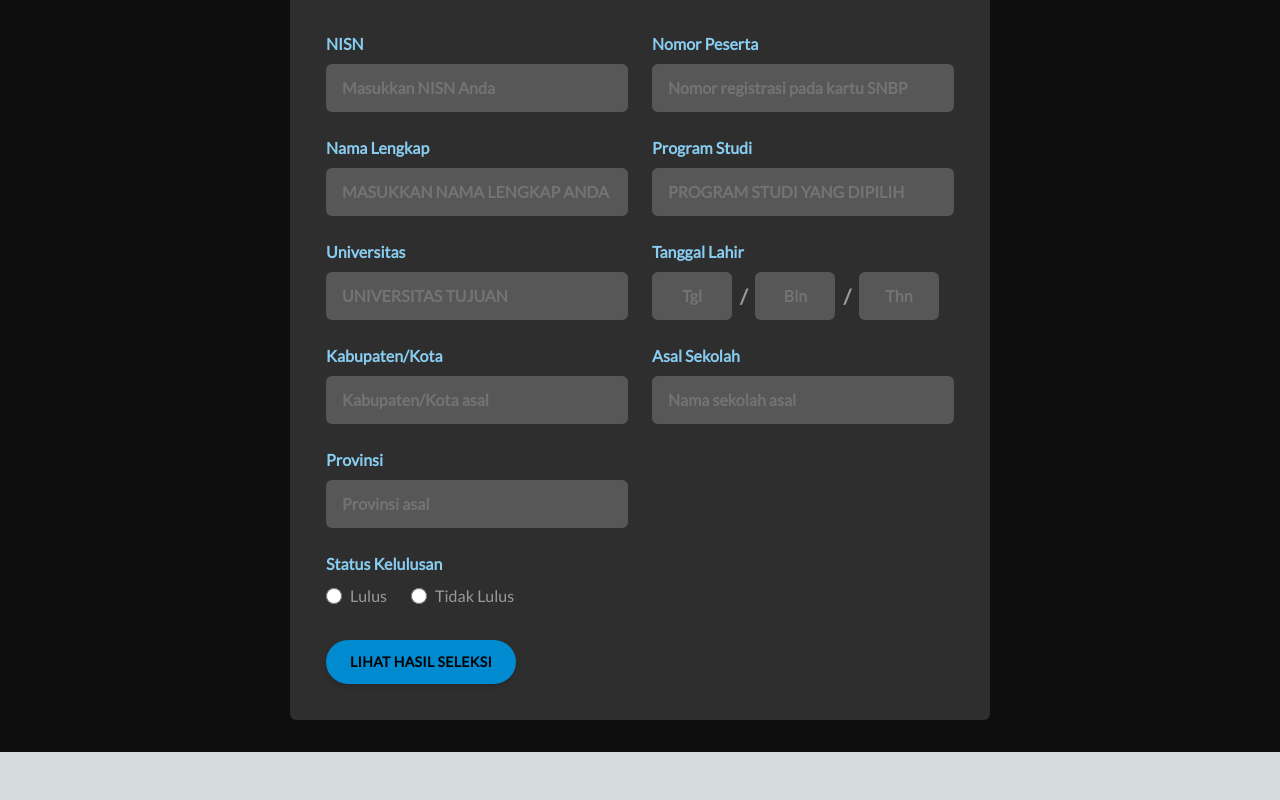
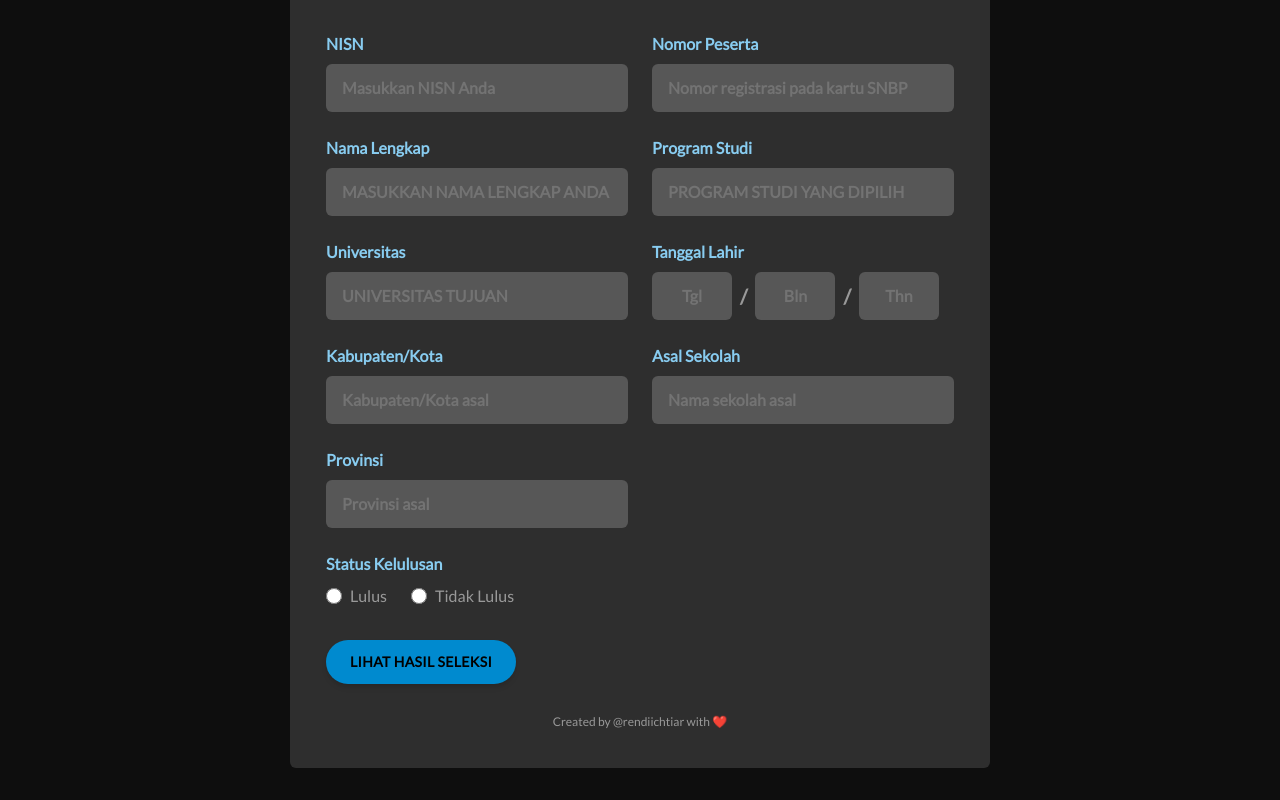
Before and after one commit to rendiichtiarp/prank-snbp-web, a Next.js app: page / in a window 1280 px wide. Shown: the part 242-1042 px from the top of the page. Before the commit the page ends 994 px from the top, so only its background shows below. Built offline with nearby package versions, Linux system fonts and the light colour scheme.

Commit message:
Add Vercel Analytics and creator attribution

```diff
--- a/package.json
+++ b/package.json
@@ -9,6 +9,7 @@
     "lint": "next lint"
   },
   "dependencies": {
+    "@vercel/analytics": "^1.5.0",
     "next": "^15.2.1",
     "react": "^19.0.0",
     "react-dom": "^19.0.0",
--- a/src/app/components/Login.jsx
+++ b/src/app/components/Login.jsx
@@ -459,6 +459,12 @@ const Login = () => {
             LIHAT HASIL SELEKSI
           </button>
         </div>
+
+        <div className="mt-6 text-center">
+          <a href="https://instagram.com/rendiichtiar" target="_blank" className="text-xs text-font hover:underline">
+            Created by @rendiichtiar with ❤️
+          </a>
+        </div>
       </form>
     </div>
   );
--- a/src/app/layout.js
+++ b/src/app/layout.js
@@ -1,5 +1,6 @@
 import "./globals.css";
 import { Lato } from "next/font/google";
+import { Analytics } from "@vercel/analytics/react";
 
 const lato = Lato({
   subsets: ["latin"],
@@ -14,7 +15,10 @@ export const metadata = {
 export default function RootLayout({ children }) {
   return (
     <html lang="en">
-      <body className={lato.className}>{children}</body>
+      <body className={lato.className}>
+        {children}
+        <Analytics />
+      </body>
     </html>
   );
 }
```
Also changed, not shown: 1 other file (tests, documents, lock files or other folders).
